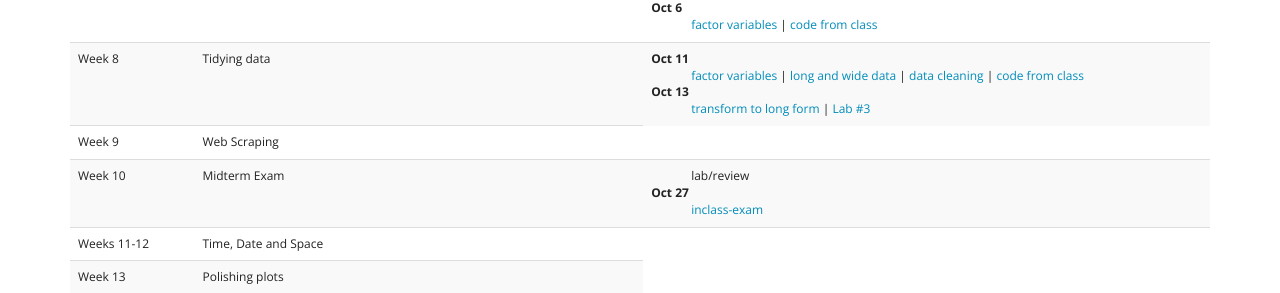
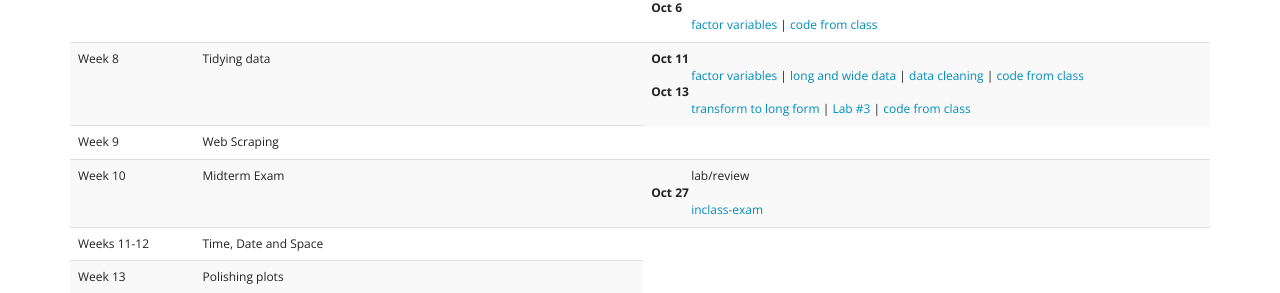
Before and after one commit to DS202-at-ISU/DS202-at-ISU.github.io, a Jekyll site: the page built from schedule.html, in a window 1280 px wide. Shown: the part 684-977 px from the top of the page. Built offline with Jekyll 4.4.1, drawn with Linux system fonts in a browser that asks for light colours.

Commit message:
code from class

```diff
--- a/schedule.html
+++ b/schedule.html
@@ -131,7 +131,7 @@ The full syllabus is available <a href="syllabus.pdf" target=_blank>here</a>.
 
           <dd>
             <a href="../materials/03_tidyverse/05b_tidyr.html" target=_blank>transform to long form</a> |
-            <a href="../labs/lab03.html" target=_blank>Lab #3</a></dd>
+            <a href="../labs/lab03.html" target=_blank>Lab #3</a> | <a href="code/code-2022-10-13.R" target=_blank>code from class</a></dd>
 <!--        <td>
           <dl>
           <dt>Feb 27</dt>
```
